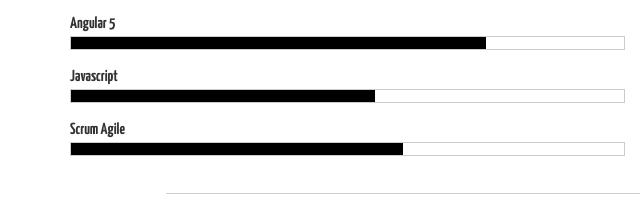
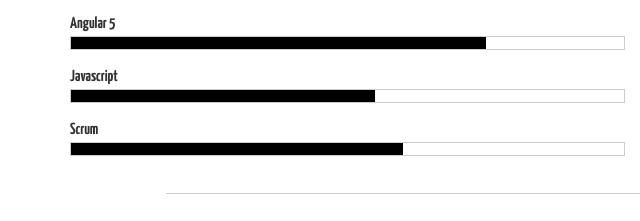
Before and after one commit to aneeshkapur1/aneeshkapur.github.io, a plain HTML site: page index.html in a window 1280 px wide. Shown: the part 1675-1896 px from the top of the page, 0-640 px from the left. Drawn offline with nearby package versions, Linux system fonts and the light colour scheme.

Commit message:
Update index.html

```diff
--- a/index.html
+++ b/index.html
@@ -160,7 +160,7 @@ Smartphone Compatible web template, free webdesigns for Nokia, Samsung, LG, Sony
             </div>
 			</div>
 				<div class="skillspace">
-			<span class="skillset">Scrum Agile</span>
+			<span class="skillset">Scrum</span>
 			<div class="w3-border">
             <div class="w3-black" style="height:12px;width:60%"></div>
             </div>
```
